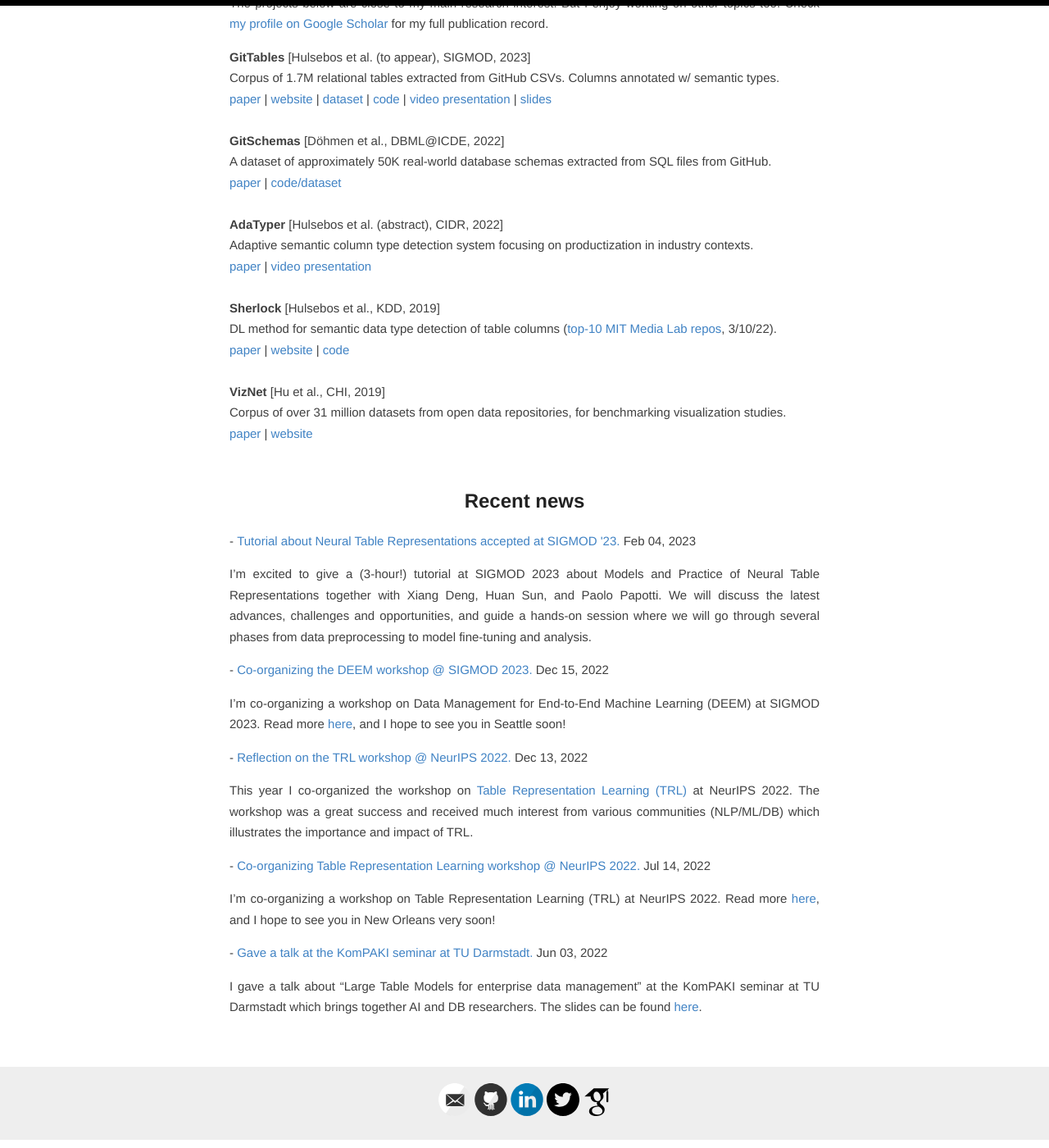
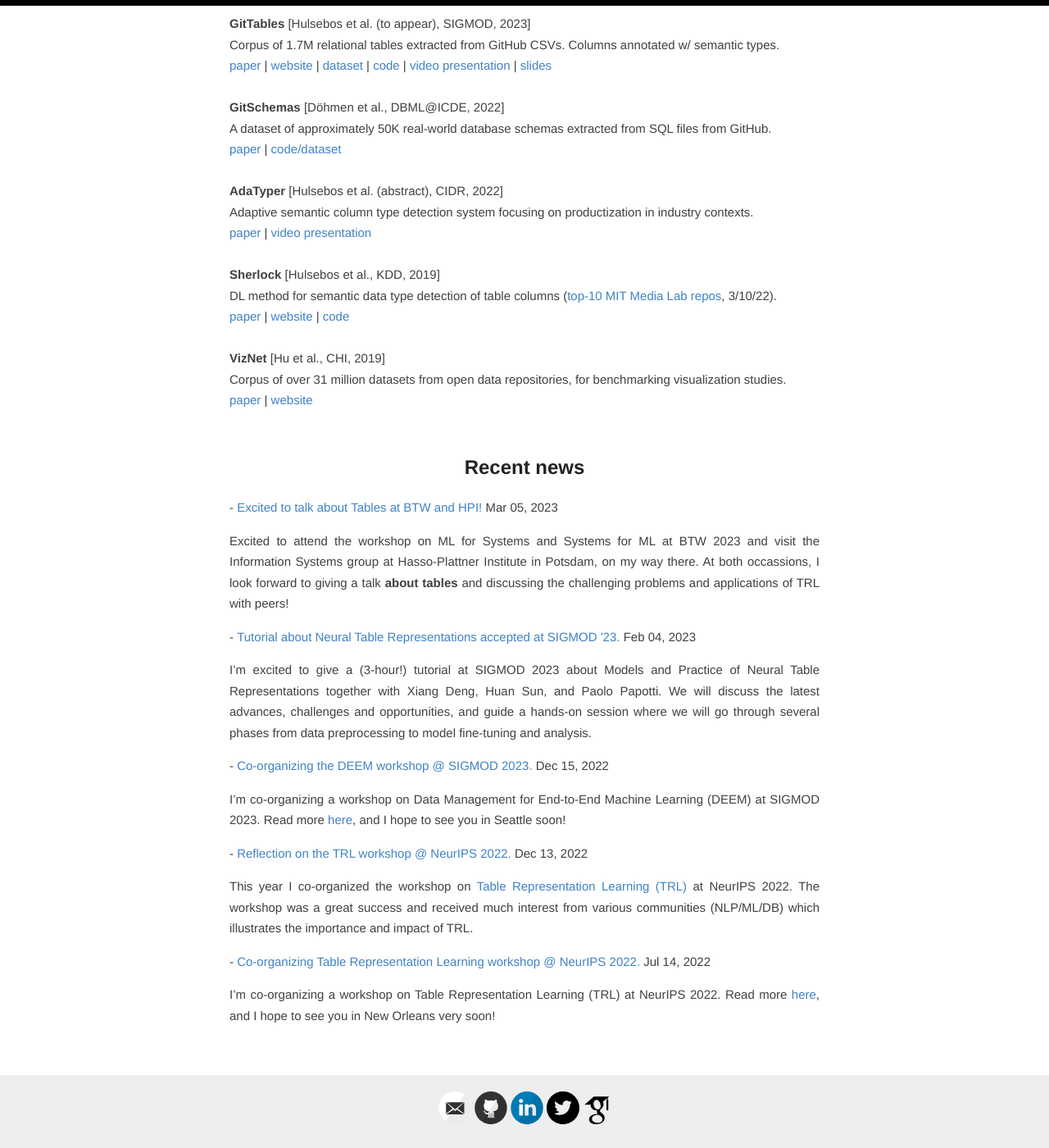
Before and after one commit to madelonhulsebos/madelonhulsebos.github.io, a Jekyll site: the page built from index.html, in a window 1280 px wide and 1400 px high, scrolled down 943 px. Shown: the whole window at 82% size. Built offline with Jekyll 4.4.1, drawn with Linux system fonts in a browser that asks for light colours; some web fonts are replaced; the list of posts is cut into pages by our own code; some of the changed text lies outside the part shown.

Commit message:
Add update.

```diff
--- /dev/null
+++ b/_posts/2023-03-05-hpi-btw.md
@@ -0,0 +1,9 @@
+---
+layout: post
+title: "Excited to talk about Tables at BTW and HPI!"
+categories: Projects
+---
+
+Excited to attend the workshop on ML for Systems and Systems for ML at BTW 2023 and visit the Information Systems group at Hasso-Plattner Institute in Potsdam, on my way there. At both occassions, I look forward to giving a talk <b>about tables</b> and discussing the challenging problems and applications of TRL with peers!
+
+It has always been a pleasure to talk about data management with peers from Germany, so I am happy to visit them!
--- a/index.html
+++ b/index.html
@@ -37,9 +37,6 @@
     Feel welcome to reach out (click on any channel in the footer)!
   </p>
 
-  <div><b>>> I aim to graduate in 2023 and welcome suggestions for positions in academia and industry!</b></div>
-
-
  </div>
 
  <h2>Selected projects</h2>
```
